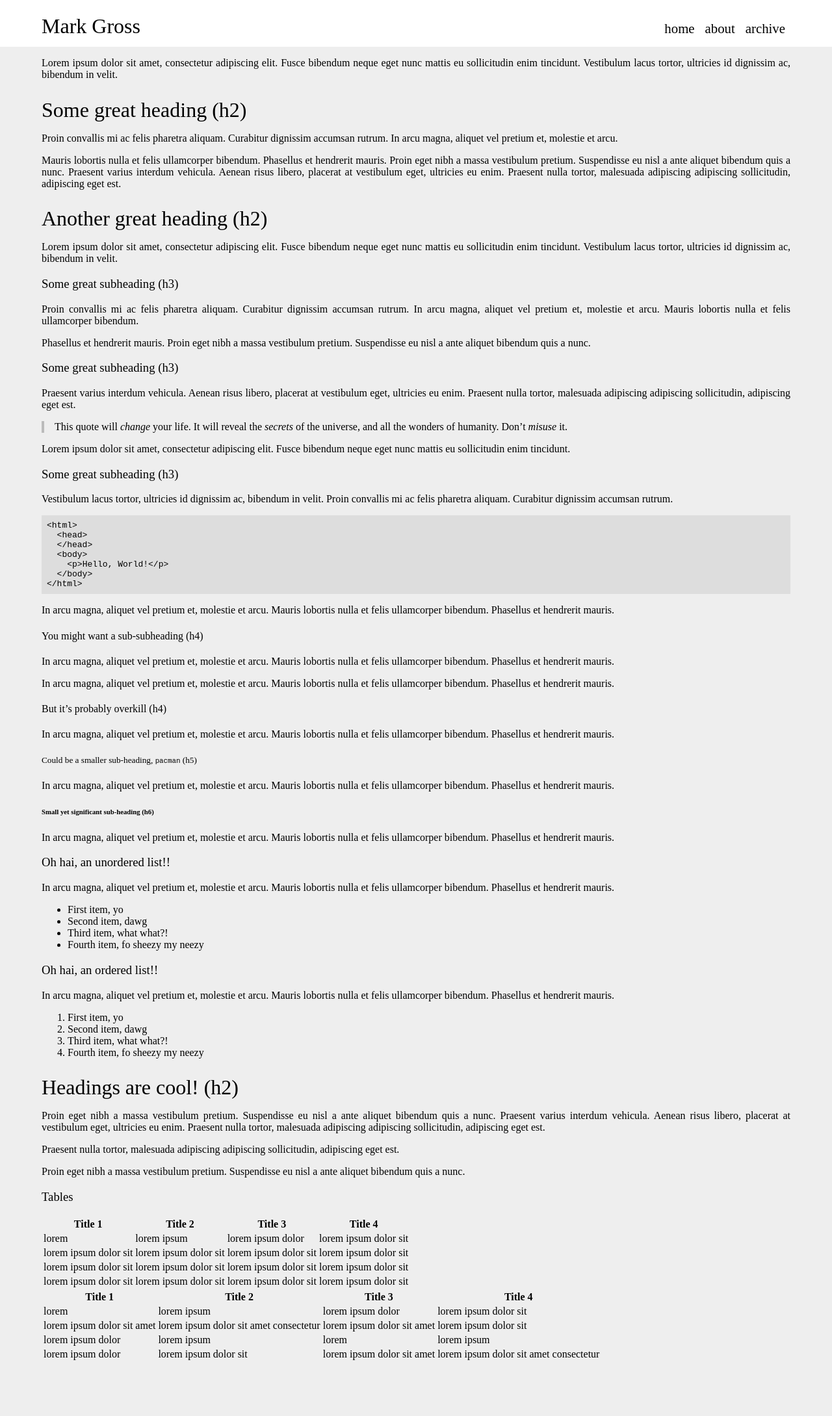
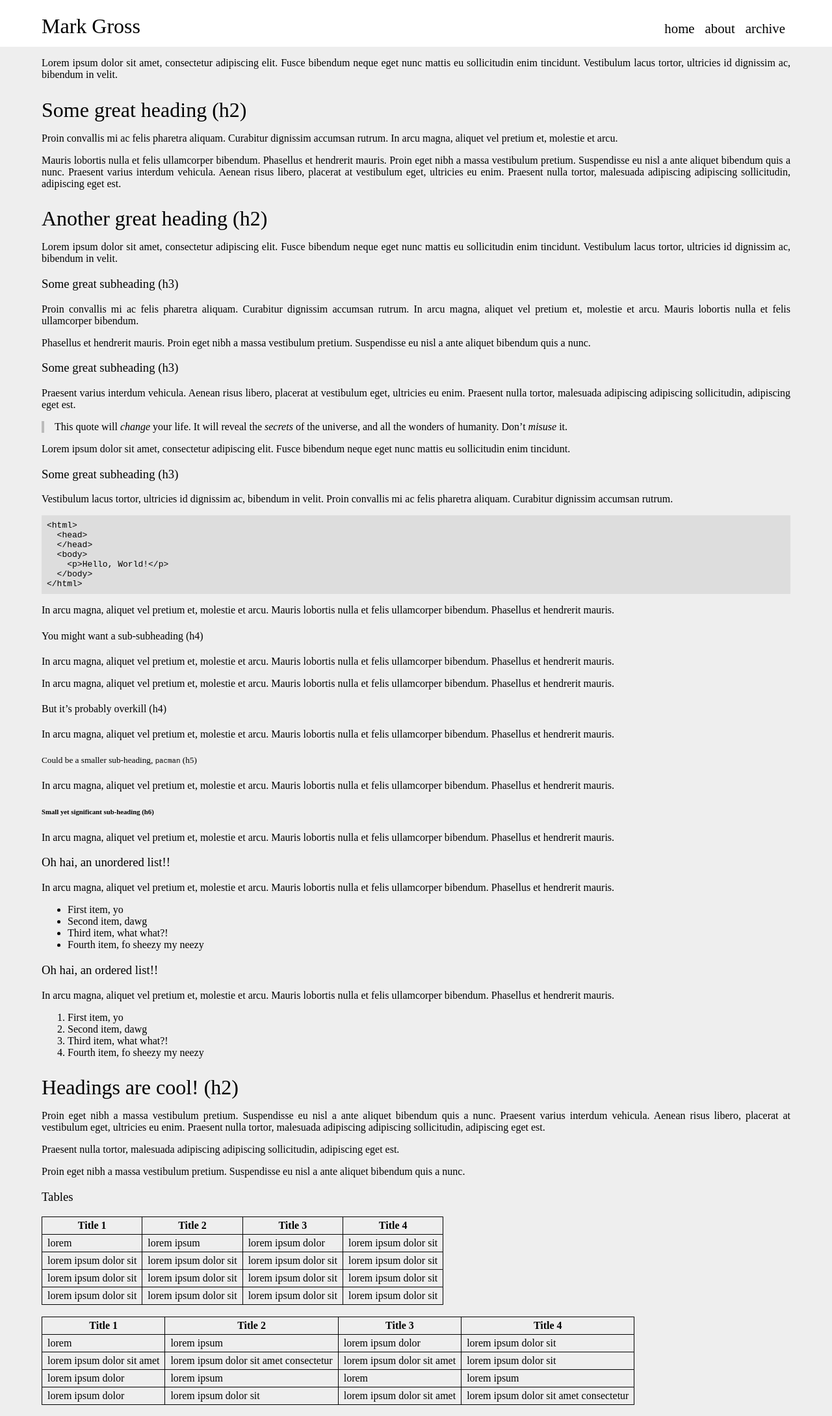
Before and after one commit to MarkusG/markusg.github.io, a Jekyll site: the page built from _posts/2016-05-20-this-post-demonstrates-post-content-styles.md, in a window 1280 px wide. Shown: the whole page at 65% size. Built offline with Jekyll 4.4.1, drawn with Linux system fonts in a browser that asks for light colours; before the commit the page ends 2096 px from its top, so only the background shows below that.

Commit message:
Table styles

```diff
--- a/_sass/mgross/main.scss
+++ b/_sass/mgross/main.scss
@@ -36,6 +36,17 @@ blockquote {
 	border-left: 4px solid #bbb;
 	margin-left: 0;
 	padding-left: 1em;
+}
+
+table {
+	table-layout: fixed;
+	border-collapse: collapse;
+	margin: 1.12em 0;
+}
+
+th, td {
+	border: 1px solid black;
+	padding: 4px 8px;
 }
 
 p {
```
